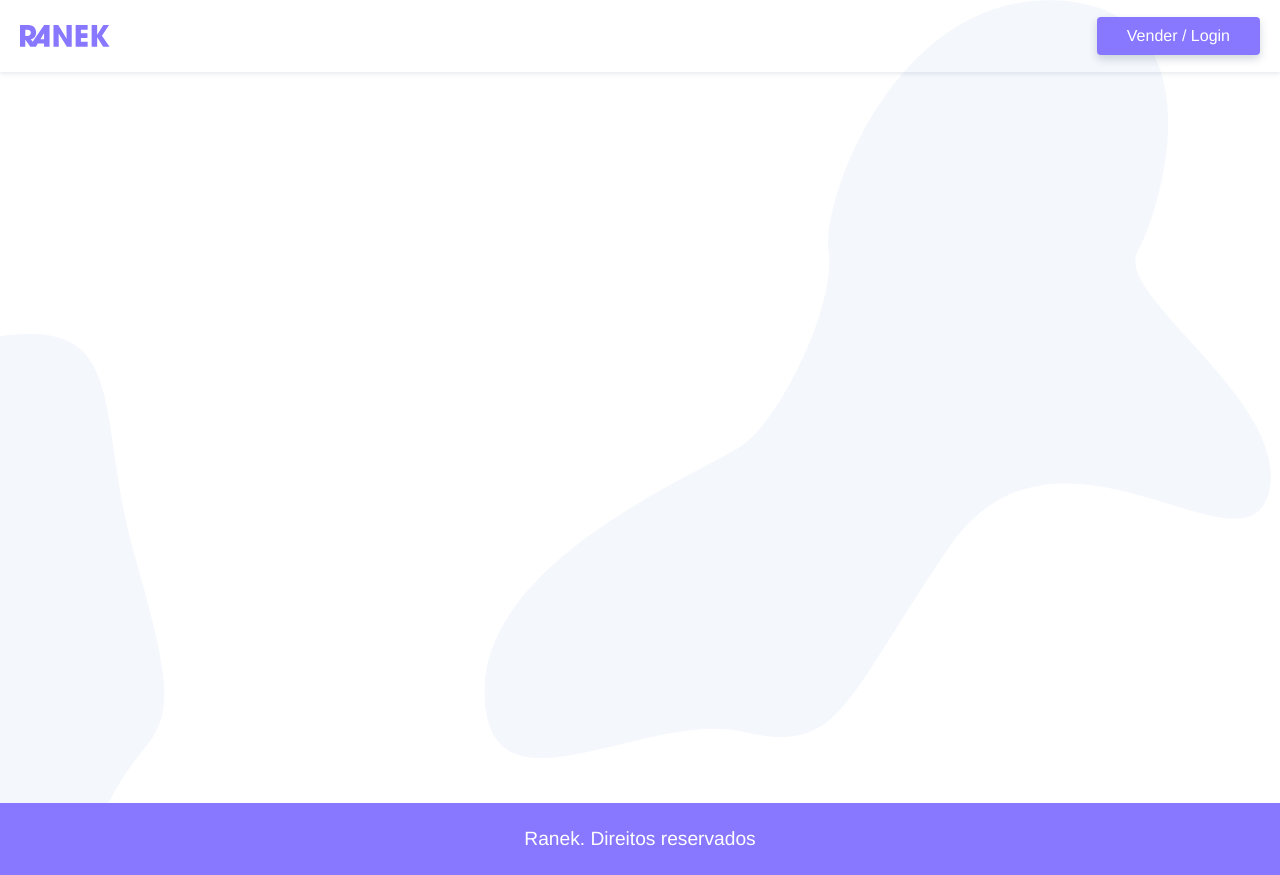
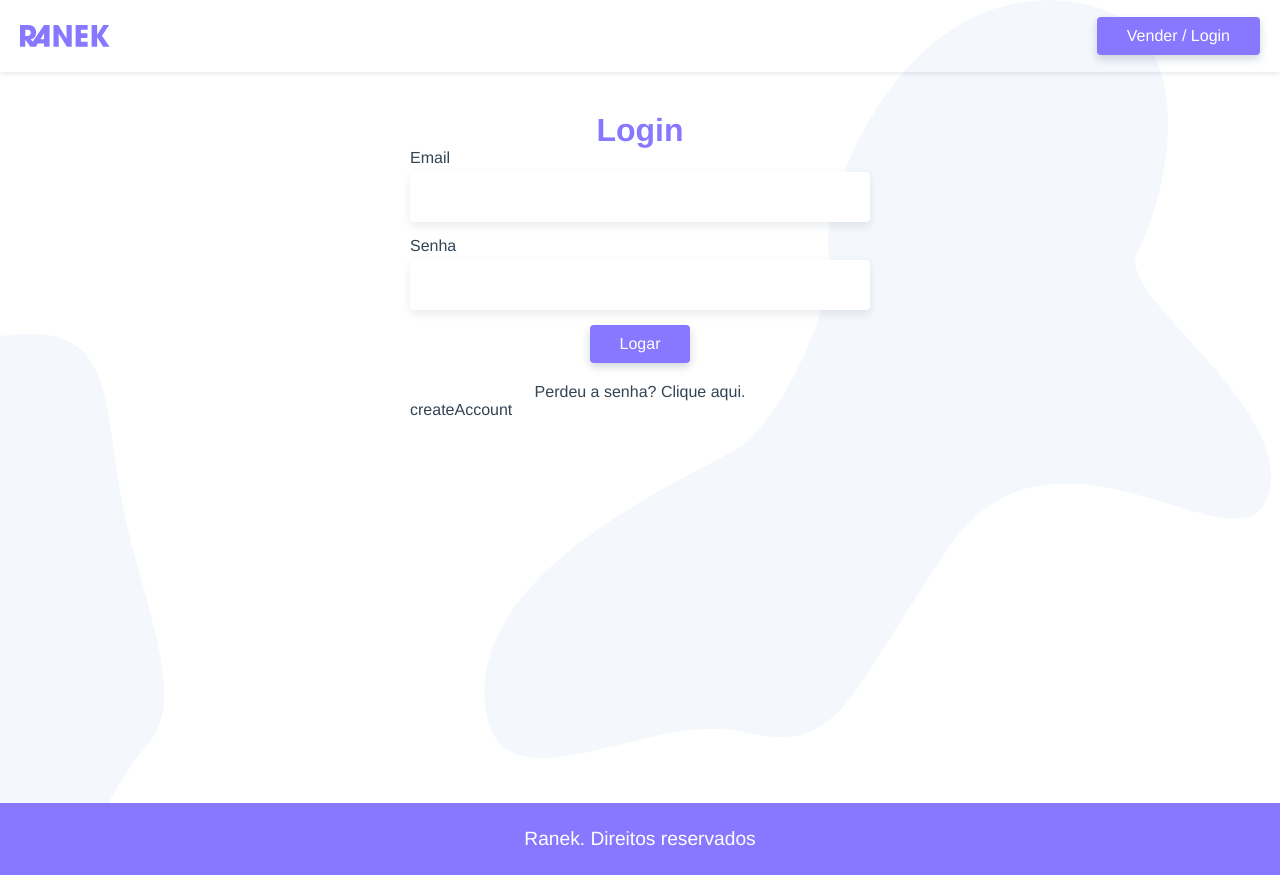
Before and after one commit to rezendefelipe/vue-ranek, a Vue app: page /login in a window 1280 px wide. Built offline with nearby package versions, Linux system fonts and the light colour scheme.

Commit message:
feat: add login and create account components

```diff
--- a/src/App.vue
+++ b/src/App.vue
@@ -2,7 +2,9 @@
   <div id="app">
     <TheHeader />
     <main id="main">
-      <router-view/>
+      <transition mode="out-in">
+        <router-view/>
+      </transition>
     </main>
     <TheFooter />
   </div>
@@ -80,6 +82,10 @@
   flex: 1;
 }
 
+label {
+  margin-bottom: 5px;
+}
+
 input, textarea {
   border-radius: 4px;
   border: 1px solid #fff;
--- /dev/null
+++ b/src/components/createAccount.vue
@@ -0,0 +1,13 @@
+<template>
+  <p>createAccount</p>
+</template>
+
+<script>
+export default {
+    name: "createAccount",
+}
+</script>
+
+<style>
+
+</style>
--- a/src/router/index.js
+++ b/src/router/index.js
@@ -2,6 +2,7 @@
 import VueRouter from 'vue-router'
 import HomeView from '../views/HomeView.vue'
 import ProductView from '../views/ProductView.vue'
+import LoginView from '../views/LoginView.vue'
 
 Vue.use(VueRouter)
 
@@ -16,6 +17,11 @@
     name: 'product',
     component: ProductView,
     props: true
+  },
+  {
+    path: '/login',
+    name: 'login',
+    component: LoginView
   }
 ]
 
--- /dev/null
+++ b/src/views/LoginView.vue
@@ -0,0 +1,82 @@
+<template>
+  <section class="login">
+    <h1>
+      Login
+    </h1>
+    <form>
+      <label for="email">Email</label>
+      <input type="email" name="email" id="email" v-model="login.email">
+      <label for="password">Senha</label>
+      <input type="password" name="password" id="password" v-model="login.password">
+      <button class="btn" @click.prevent="handleLogin">Logar</button>
+    </form>
+    <p class="lost-passwaord">
+      <a href="/" target="_blank">Perdeu a senha? Clique aqui.</a>
+    </p>
+    <createAccount />
+  </section>
+</template>
+
+<script>
+import createAccount from "@/components/createAccount";
+
+export default {
+    name: "LoginView",
+    components: {
+      createAccount
+    },
+    data() {
+      return {
+        login: {
+          email: "",
+          password: ""
+        }
+      }
+    },
+    methods: {
+      handleLogin() {
+        console.log('handleLogin');
+      }
+    }
+}
+</script>
+
+<style scoped>
+  .login {
+    max-width: 500px;
+    margin: 0 auto;
+    padding: 0 20px;
+  }
+
+  h1 {
+    text-align: center;
+    font-size: 2rem;
+    margin-top: 40px;
+    color: #87F;
+  }
+
+  form {
+    display: grid;
+  }
+
+  .btn {
+    widows: 100%;
+    max-width: 300px;
+    margin-left: auto;
+    margin-right: auto;
+  }
+
+  .lost-passwaord {
+    text-align: center;
+    margin: 20px auto 0 auto;
+  }
+
+  .lost-passwaord a:hover {
+    color: #87F;
+    text-decoration: underline;
+  }
+
+
+
+
+</style>
```
